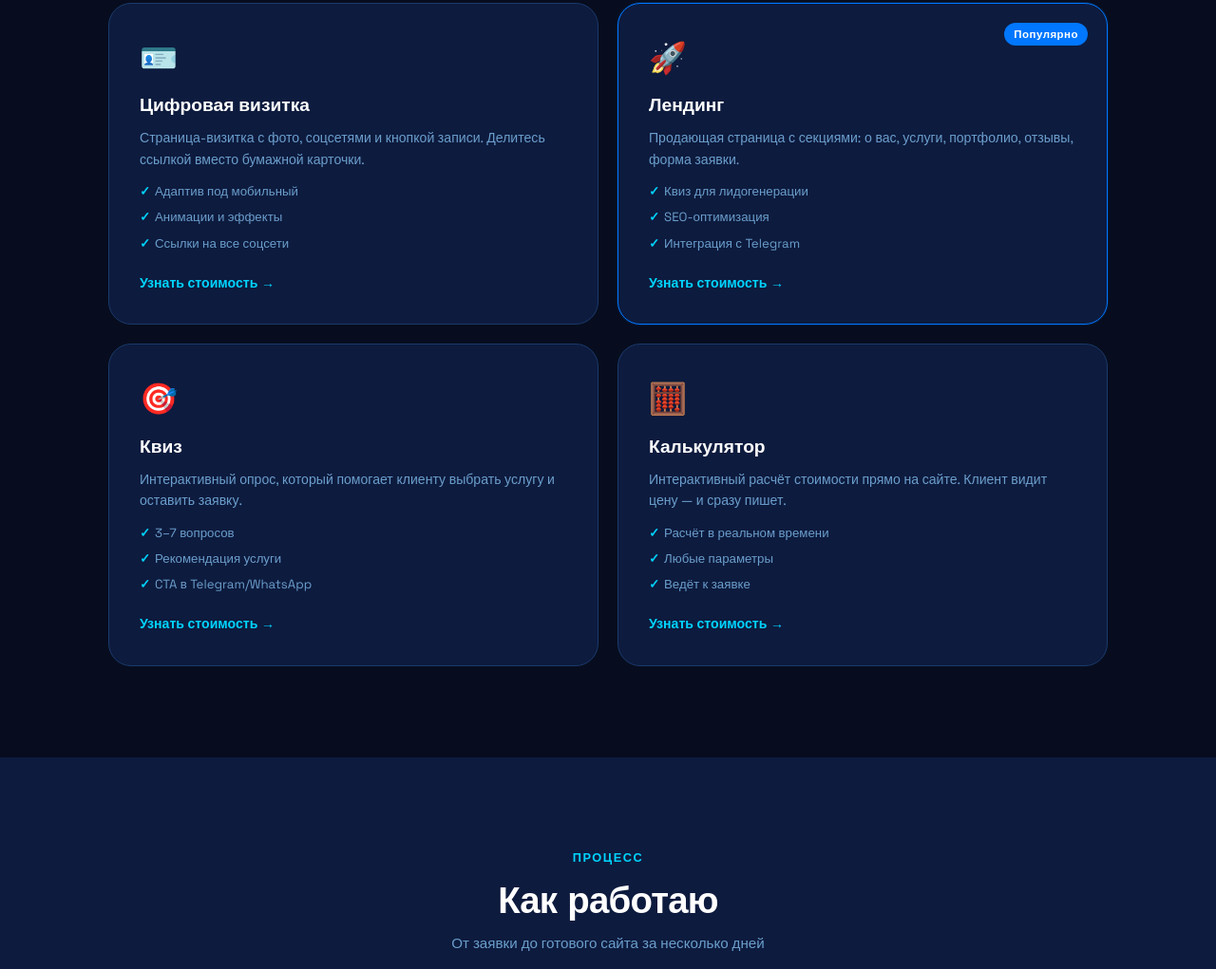
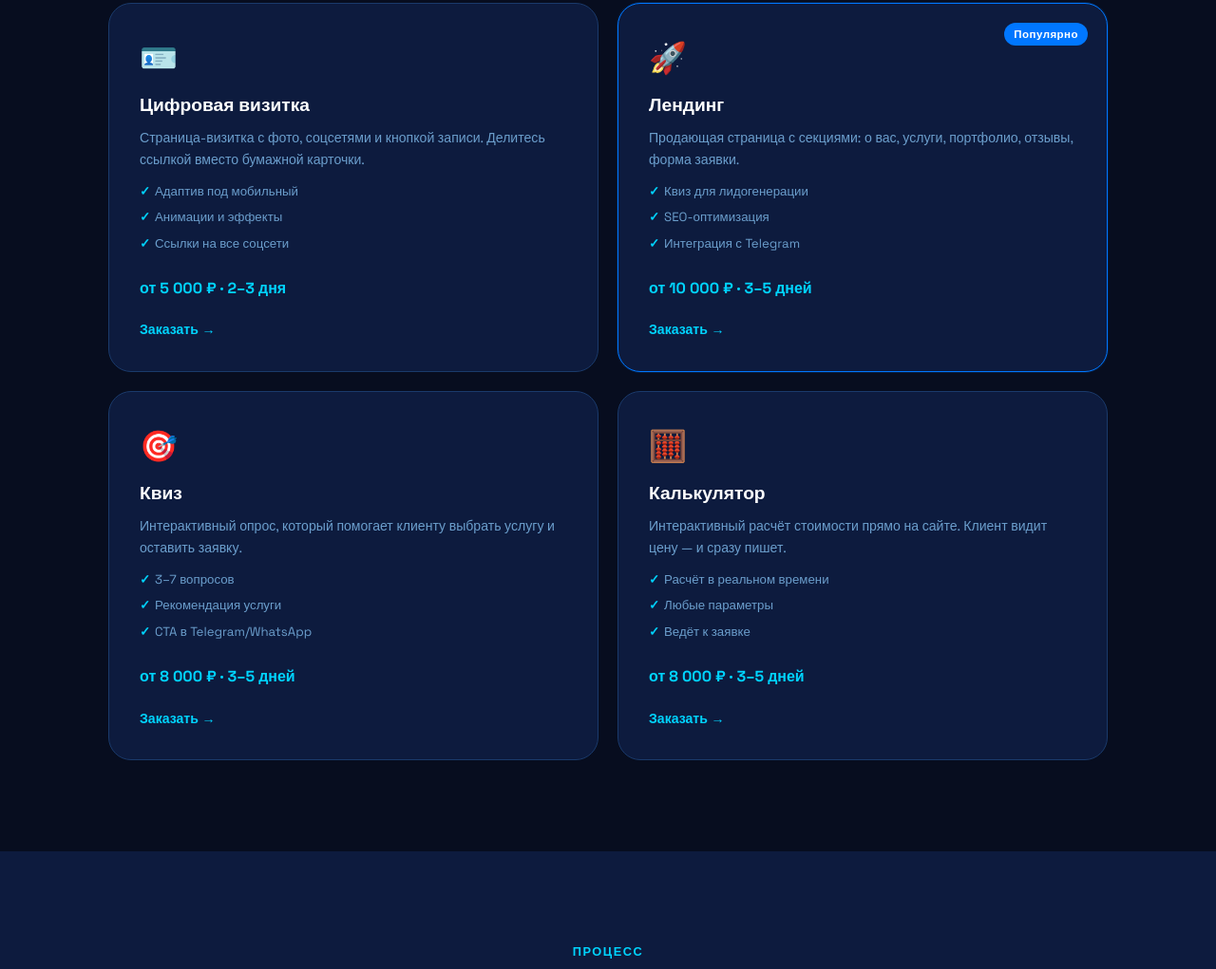
Before and after one commit to maxxleon84-png/my-vibecoding, a plain HTML site: page products/landing/index.html in a window 1280 px wide. Shown: the part 1062-2083 px from the top of the page at 95% size. Drawn offline with Linux system fonts and the light colour scheme.

Commit message:
feat: add prices to services section on landing

```diff
--- a/products/landing/index.html
+++ b/products/landing/index.html
@@ -97,7 +97,8 @@
               <li>Анимации и эффекты</li>
               <li>Ссылки на все соцсети</li>
             </ul>
-            <a href="https://t.me/maxxleon927" target="_blank" rel="noopener noreferrer" class="service-cta">Узнать стоимость →</a>
+            <div class="service-price">от 5 000 ₽ · 2–3 дня</div>
+            <a href="https://t.me/maxxleon927" target="_blank" rel="noopener noreferrer" class="service-cta">Заказать →</a>
           </div>
 
           <div class="service-card service-card--featured">
@@ -110,7 +111,8 @@
               <li>SEO-оптимизация</li>
               <li>Интеграция с Telegram</li>
             </ul>
-            <a href="https://t.me/maxxleon927" target="_blank" rel="noopener noreferrer" class="service-cta">Узнать стоимость →</a>
+            <div class="service-price">от 10 000 ₽ · 3–5 дней</div>
+            <a href="https://t.me/maxxleon927" target="_blank" rel="noopener noreferrer" class="service-cta">Заказать →</a>
           </div>
 
           <div class="service-card">
@@ -122,7 +124,8 @@
               <li>Рекомендация услуги</li>
               <li>CTA в Telegram/WhatsApp</li>
             </ul>
-            <a href="https://t.me/maxxleon927" target="_blank" rel="noopener noreferrer" class="service-cta">Узнать стоимость →</a>
+            <div class="service-price">от 8 000 ₽ · 3–5 дней</div>
+            <a href="https://t.me/maxxleon927" target="_blank" rel="noopener noreferrer" class="service-cta">Заказать →</a>
           </div>
 
           <div class="service-card">
@@ -134,7 +137,8 @@
               <li>Любые параметры</li>
               <li>Ведёт к заявке</li>
             </ul>
-            <a href="https://t.me/maxxleon927" target="_blank" rel="noopener noreferrer" class="service-cta">Узнать стоимость →</a>
+            <div class="service-price">от 8 000 ₽ · 3–5 дней</div>
+            <a href="https://t.me/maxxleon927" target="_blank" rel="noopener noreferrer" class="service-cta">Заказать →</a>
           </div>
 
         </div>
--- a/products/landing/styles.css
+++ b/products/landing/styles.css
@@ -442,6 +442,14 @@ body {
 }
 
 .service-cta:hover { color: var(--color-primary); }
+
+.service-price {
+  font-size: 1rem;
+  font-weight: 700;
+  color: var(--color-accent);
+  margin-top: auto;
+  padding-top: 12px;
+}
 
 /* ============================================================
    HOW I WORK
```
